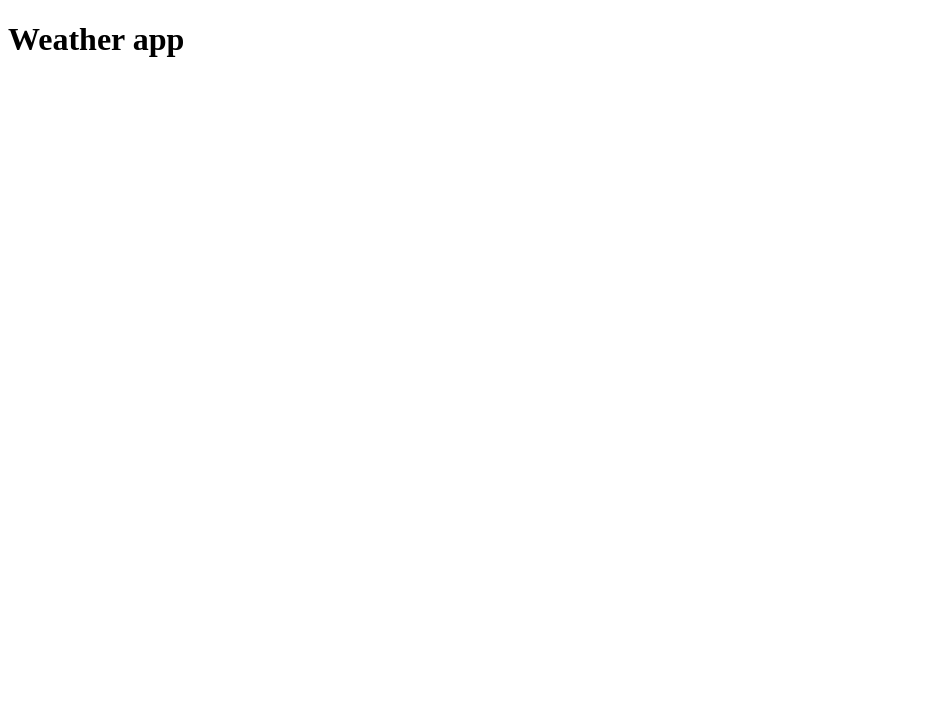
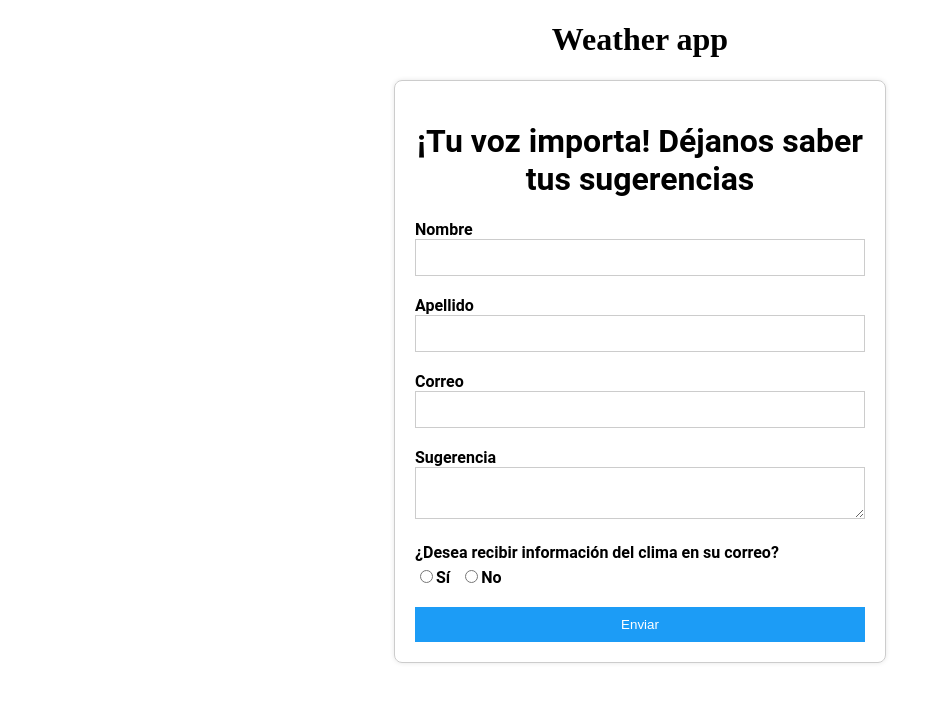
Before and after one commit to mariangela-gomez/proyecto_Numen, a React (Create React App) app: page / in a window 1280 px wide. Shown: the top 702 px of the page, without its empty margins (0-941 px from the left). Built offline with nearby package versions, Linux system fonts and the light colour scheme.

Commit message:
Agregue el componente Formulario

```diff
--- a/package.json
+++ b/package.json
@@ -9,6 +9,7 @@
     "axios": "^1.4.0",
     "react": "^18.2.0",
     "react-dom": "^18.2.0",
+    "react-hook-form": "^7.43.9",
     "react-icons": "^4.8.0",
     "react-scripts": "5.0.1",
     "web-vitals": "^2.1.4"
--- a/src/App.js
+++ b/src/App.js
@@ -1,9 +1,11 @@
+import Formulario from "./components/Formulario";
 
 
 function App() {
   return (
    <div className="app">
     <h1>Weather app</h1>
+		<Formulario />
    </div>
 
   );
--- /dev/null
+++ b/src/components/Formulario.jsx
@@ -0,0 +1,152 @@
+import { useState } from "react";
+import { useForm } from "react-hook-form";
+import "../css/formulario.css";
+import { RiCheckLine, RiCloseLine } from "react-icons/ri";
+
+function Formulario() {
+	const {
+		register,
+		handleSubmit,
+		formState: { errors },
+		reset,
+	} = useForm();
+	const [enviado, setEnviado] = useState(false);
+
+	const onSubmit = (data) => {
+		console.log(data); // podria utilizar formsubmit?
+		setEnviado(true);
+		reset();
+		setTimeout(() => {
+			setEnviado(false);
+		}, 5000);
+	};
+
+	const validarLongitud = (value) => {
+		return value.length >= 3;
+	};
+
+	return (
+		<div className="container">
+			<h1>¡Tu voz importa! Déjanos saber tus sugerencias</h1>
+			<form onSubmit={handleSubmit(onSubmit)}>
+				<div className="form-group">
+					<label htmlFor="nombre">Nombre</label>
+					<input
+						type="text"
+						id="nombre"
+						{...register("nombre", {
+							required: true,
+							validate: validarLongitud,
+						})}
+					/>
+					{errors.nombre && (
+						<span className="error">
+							<RiCloseLine className="closeLine" />
+							Este campo es requerido
+						</span>
+					)}
+					{errors.nombre && errors.nombre.type === "validate" && (
+						<span className="error">
+							<RiCloseLine className="closeLine" /> El nombre debe tener al
+							menos tres letras
+						</span>
+					)}
+				</div>
+
+				<div className="form-group">
+					<label htmlFor="apellido">Apellido</label>
+					<input
+						type="text"
+						id="apellido"
+						{...register("apellido", {
+							required: true,
+							validate: validarLongitud,
+						})}
+					/>
+					{errors.apellido && (
+						<span className="error">
+							<RiCloseLine className="closeLine" />
+							Este campo es requerido
+						</span>
+					)}
+					{errors.apellido && errors.apellido.type === "validate" && (
+						<span className="error">
+							<RiCloseLine className="closeLine" /> El Apellido debe tener al
+							menos tres letras
+						</span>
+					)}
+				</div>
+
+				<div className="form-group">
+					<label htmlFor="correo">Correo</label>
+					<input
+						type="text"
+						id="correo"
+						{...register("correo", {
+							required: true,
+							pattern: /^\w+([.-]?\w+)*@\w+([.-]?\w+)*(\.\w{2,})+$/i,
+						})}
+					/>
+					{errors.correo && errors.correo.type === "required" && (
+						<span className="error">
+							<RiCloseLine className="closeLine" />
+							Este campo es requerido
+						</span>
+					)}
+					{errors.correo && errors.correo.type === "pattern" && (
+						<span className="error">
+							<RiCloseLine className="closeLine" />
+							El correo ingresado no es válido
+						</span>
+					)}
+				</div>
+
+				<div className="form-group">
+					<label htmlFor="sugerencia">Sugerencia</label>
+					<textarea
+						id="sugerencia"
+						{...register("sugerencia", { required: true })}
+					/>
+					{errors.sugerencia && errors.sugerencia.type === "required" && (
+						<span className="error">
+							<RiCloseLine className="closeLine" />
+							Este campo es requerido
+						</span>
+					)}
+				</div>
+
+				<div className="form-group">
+					<label>¿Desea recibir información del clima en su correo?</label>
+					<div className="radio-group">
+						<label>
+							<input
+								type="radio"
+								value="si"
+								{...register("recibirInformacion")}
+							/>
+							Sí
+						</label>
+						<label>
+							<input
+								type="radio"
+								value="no"
+								{...register("recibirInformacion")}
+							/>
+							No
+						</label>
+					</div>
+				</div>
+
+				<button type="submit">Enviar</button>
+			</form>
+			{enviado && (
+				<div className="mensaje-exito">
+					El formulario se ha enviado satisfactoriamente
+					<RiCheckLine className="checkLine" />
+				</div>
+			)}
+		</div>
+	);
+}
+
+export default Formulario;
--- /dev/null
+++ b/src/css/formulario.css
@@ -0,0 +1,88 @@
+.container {
+	max-width: 450px;
+	margin: 0 auto;
+	padding: 20px;
+	border: 1px solid #ccc;
+	box-shadow: 0 0 5px rgba(0, 0, 0, 0.1);
+	border-radius: 8px;
+	margin-top: 10px;
+	font-family: "Roboto", sans-serif;
+}
+
+h1 {
+	text-align: center;
+}
+
+form {
+	display: flex;
+	flex-direction: column;
+}
+
+.form-group {
+	margin-bottom: 20px;
+}
+
+label {
+	font-weight: bold;
+}
+
+input[type="text"],
+textarea {
+	width: 95%;
+	padding: 10px;
+	border: 1px solid #ccc;
+}
+
+.error {
+	color: red;
+}
+
+.radio-group {
+	display: flex;
+	gap: 10px;
+	margin-top: 5px;
+}
+
+button[type="submit"] {
+	padding: 10px;
+	background-color: #1c9cf6;
+	color: #fff;
+	border: none;
+	cursor: pointer;
+}
+
+button[type="submit"]:hover {
+	background-color: #19c3fb;
+}
+
+.mensaje-exito {
+	display: flex;
+	align-items: center;
+	justify-content: center;
+	margin-top: 10px;
+	color: rgb(36, 212, 36);
+	font-weight: bold;
+}
+
+.closeLine {
+	color: #fff;
+	font-weight: 400;
+	display: inline-flex;
+	align-items: center;
+	justify-content: center;
+	width: 13px;
+	height: 13px;
+	border-radius: 50%;
+	background-color: #ff0000;
+}
+
+.checkLine {
+	color: #fff;
+	display: inline-flex;
+	align-items: center;
+	justify-content: center;
+	width: 15px;
+	height: 15px;
+	border-radius: 50%;
+	background-color: rgb(36, 212, 36);
+}
```
Also changed, not shown: 1 other file (tests, documents, lock files or other folders).
